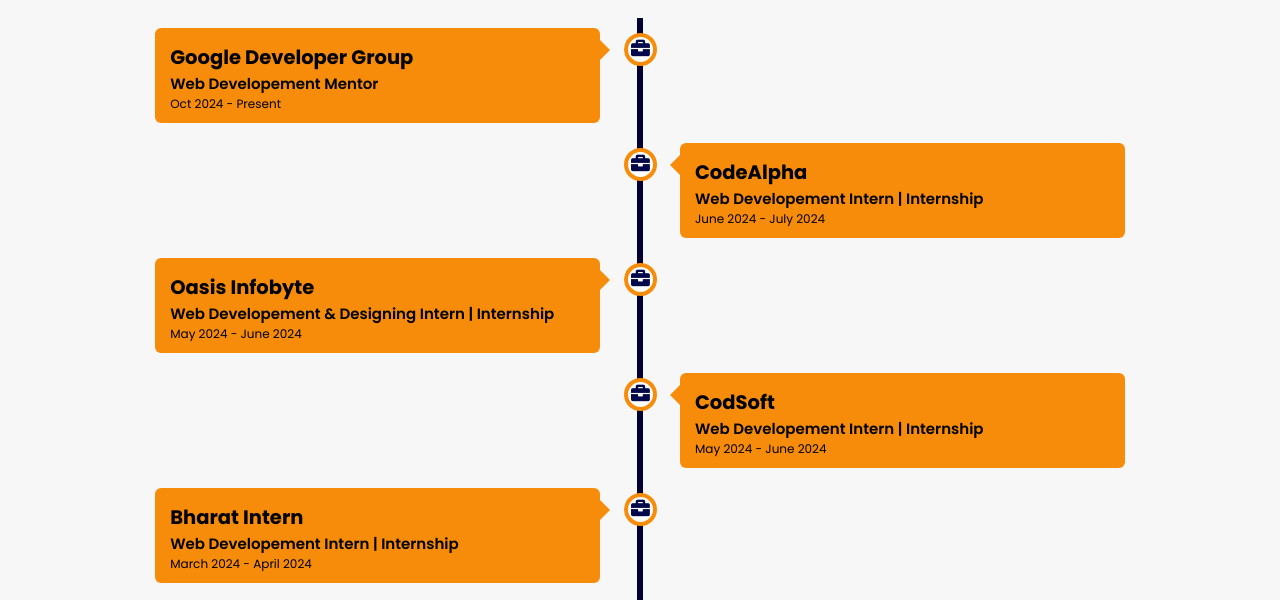
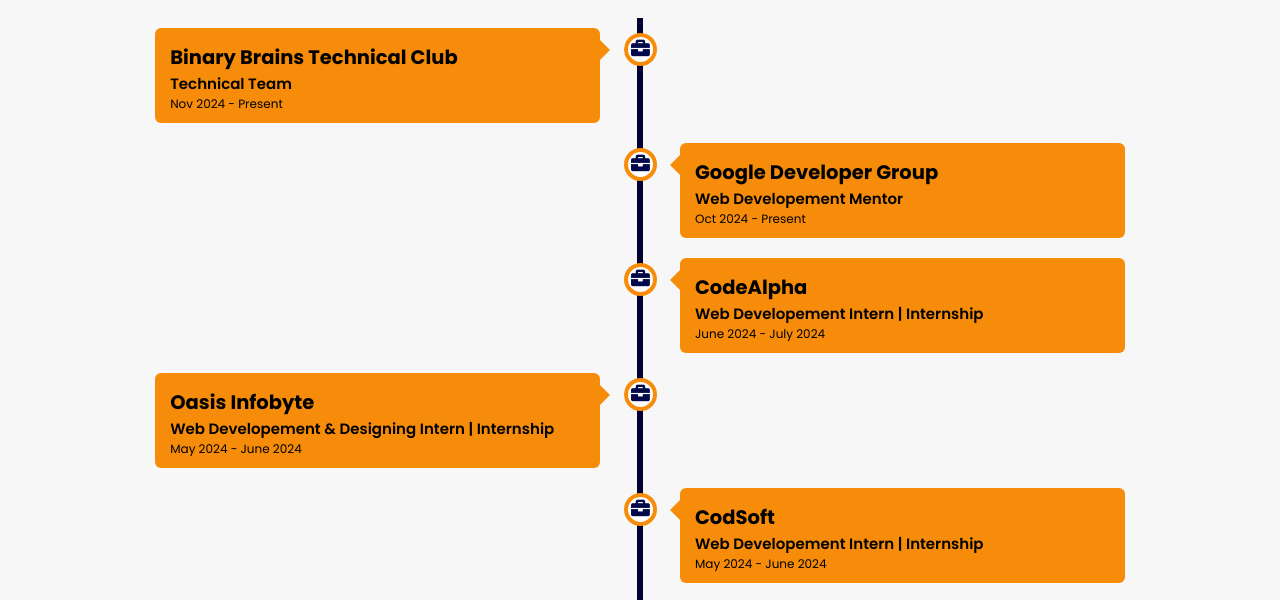
Before and after one commit to pvishwakarma09/MyPortfolio09, a plain HTML site: page experience/index.html in a window 1280 px wide. Shown: the part 148-748 px from the top of the page. Drawn offline with nearby package versions, Linux system fonts and the light colour scheme.

Commit message:
add experience

```diff
--- a/experience/index.html
+++ b/experience/index.html
@@ -43,8 +43,19 @@
   </div>
 
   <div class="timeline">
+    <div class="container left">
+      <div class="content">
+        <div class="tag">
+          <h2>Binary Brains Technical Club</h2>
+        </div>
+        <div class="desc">
+          <h3>Technical Team </h3>
+          <p>Nov 2024 - Present</p>
+        </div>
+      </div>
+    </div>
 
-    <div class="container left">
+    <div class="container right">
       <div class="content">
         <div class="tag">
           <h2>Google Developer Group</h2>
```
